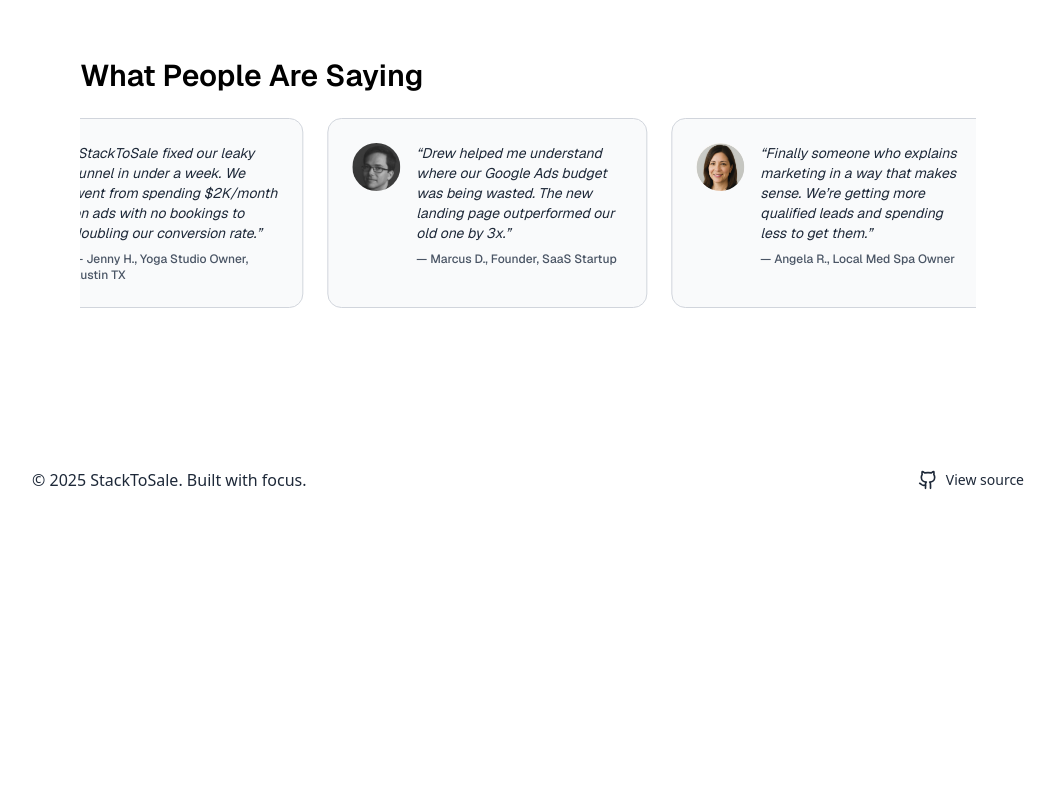
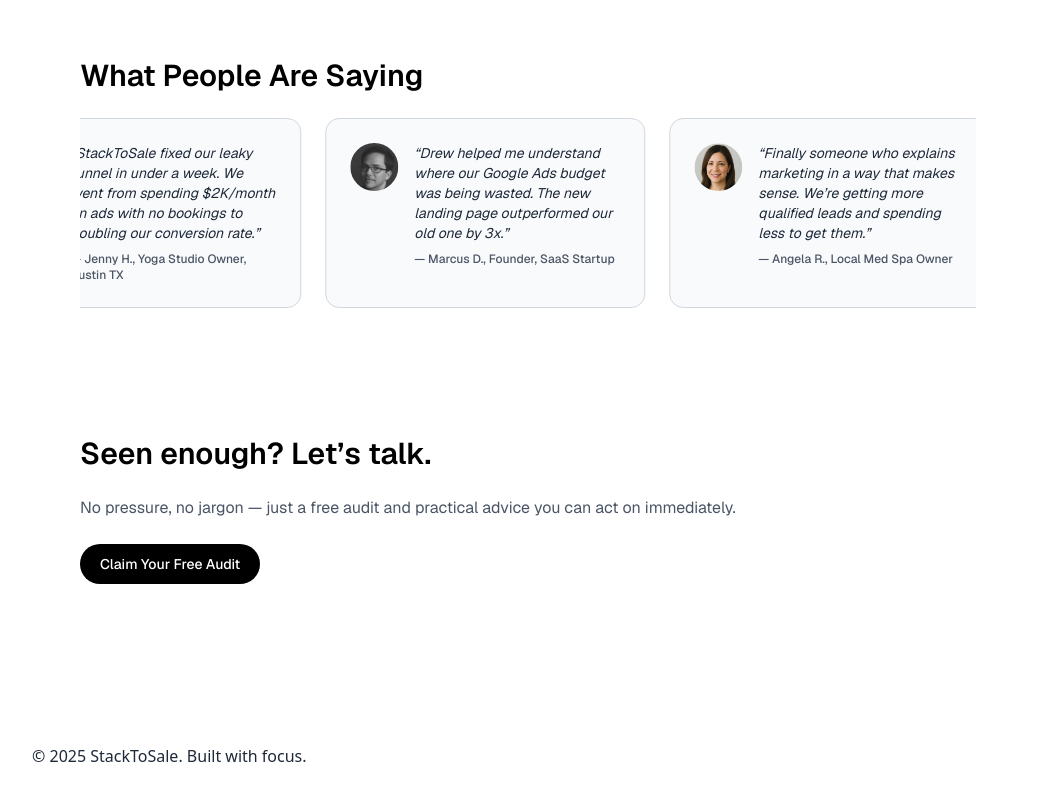
Before and after one commit to adnjoo/stacktosale, a Next.js app: page / in a window 1280 px wide. Shown: the part 1149-1949 px from the top of the page, without its empty margins (112-1167 px from the left). Before the commit the page ends 1721 px from the top, so only its background shows below. Built offline with nearby package versions, Linux system fonts and the light colour scheme.

Commit message:
closing section

```diff
--- a/src/app/page.tsx
+++ b/src/app/page.tsx
@@ -45,6 +45,22 @@ export default function Home() {
         <CaseStudiesSection />
 
         <TestimonialsSection />
+
+        <section className="mt-24 w-full">
+          <h2 className="text-2xl sm:text-3xl font-semibold mb-6 text-center sm:text-left">
+            Seen enough? Let’s talk.
+          </h2>
+          <p className="text-gray-600 dark:text-gray-400 text-base mt-2 mb-4">
+            No pressure, no jargon — just a free audit and practical advice you
+            can act on immediately.
+          </p>
+          <Link
+            href="/contact"
+            className="mt-2 inline-block bg-black text-white dark:bg-white dark:text-black px-5 py-2.5 rounded-full text-sm font-medium hover:opacity-90"
+          >
+            Claim Your Free Audit
+          </Link>
+        </section>
       </main>
     </div>
   );
--- a/src/components/Footer.tsx
+++ b/src/components/Footer.tsx
@@ -9,7 +9,7 @@ export default function Footer() {
         <div>
           © {new Date().getFullYear()} {siteConfig.name}. Built with focus.
         </div>
-        <Link
+        {/* <Link
           href={siteConfig.github}
           target="_blank"
           rel="noopener noreferrer"
@@ -17,7 +17,7 @@ export default function Footer() {
         >
           <Github className="w-5 h-5" />
           <span className="text-sm">View source</span>
-        </Link>
+        </Link> */}
       </div>
     </footer>
   );
```
